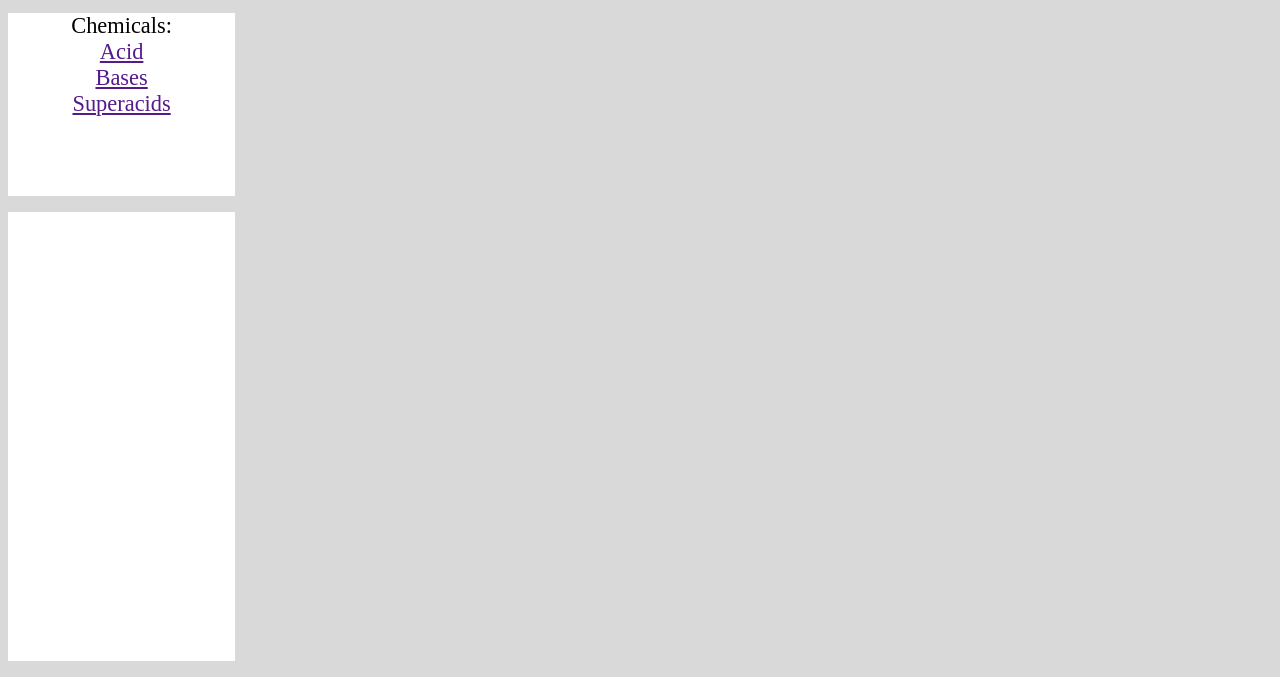
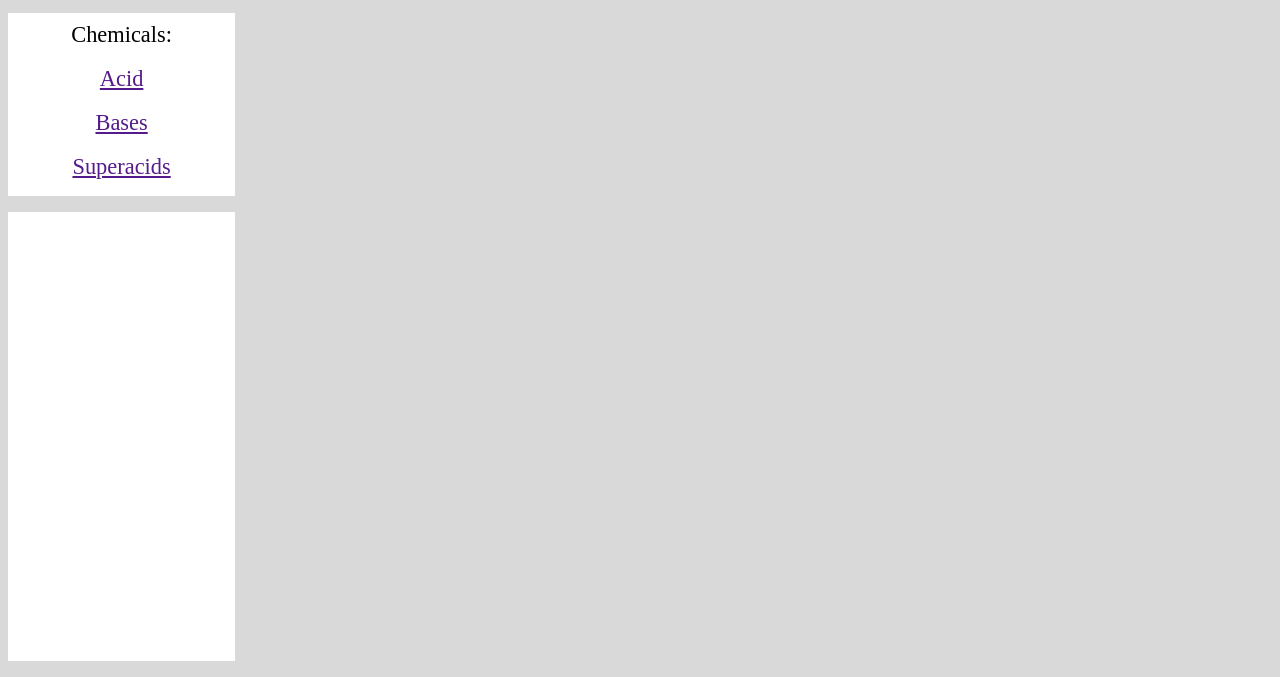
Before and after one commit to TE22A-Rotmark-Emil/Delicious-Chemicals, a plain HTML site: page index.html in a window 1280 px wide. Shown: the part 123-800 px from the top of the page. Drawn offline with Linux system fonts and the light colour scheme.

Commit message:
Formatting chemicals

```diff
--- a/style.css
+++ b/style.css
@@ -70,6 +70,7 @@
         min-width: 0;
     }
     chemicals{
+        line-height: 5.5vh;
         font-size: calc(0.6em + 1vw);
     }
     .Basket{
```
